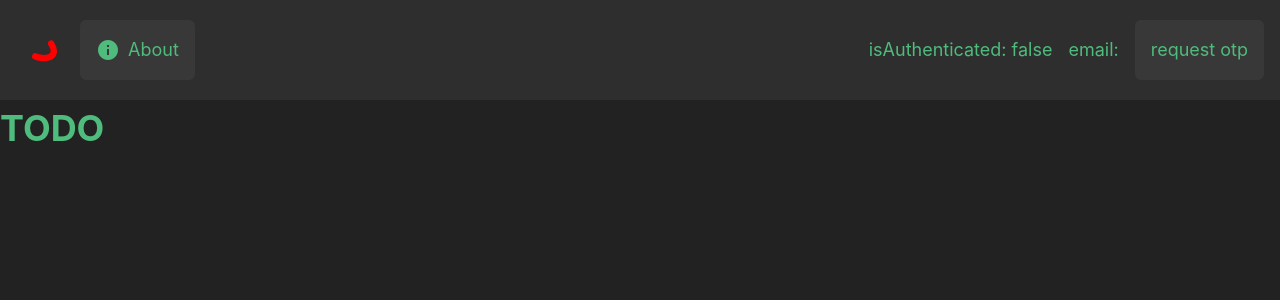
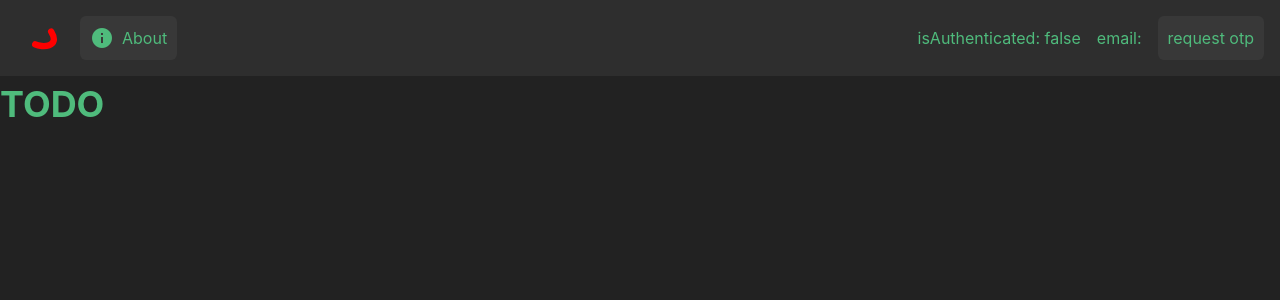
Before and after one commit to jesse-rb/qolboard-spa, a React (Vite) app: page / in a window 1280 px wide. Shown: the top 300 px of the page. Built offline with nearby package versions, Linux system fonts and the light colour scheme.

Commit message:
(fix) setup resize observer to track resizing of header in CSS property

```diff
--- a/src/App.css
+++ b/src/App.css
@@ -80,8 +80,6 @@ body {
     margin: 0;
     background-color: var(--color-back);
     color: var(--color-fore);
-
-    @apply text-lg;
 }
 
 * {
--- a/src/components/Button.tsx
+++ b/src/components/Button.tsx
@@ -8,7 +8,7 @@ function Button({ onClick, children, className }: TypeProps) {
     return (
         <>
             <button
-                className={`hover:animate-hover active:animate-click p-4 bg-back-3 rounded-md inline-flex gap-2 items-center${className && " " + className}`}
+                className={`hover:animate-hover active:animate-click p-2.5 bg-back-3 rounded-md inline-flex gap-2 items-center${className && " " + className}`}
                 onClick={onClick}
             >
                 {children}
--- a/src/components/Modal.tsx
+++ b/src/components/Modal.tsx
@@ -56,7 +56,7 @@ function Modal({ children, isOpen, close }: TypeProps) {
                     className={`${isOpen ? "animate-fade-in" : "animate-fade-out"}`}
                 >
                     {/* Empty so that opacity does not affect "inner" */}
-                    <div className="bg-back-3 opacity-40 z-unset absolute inset-0 "></div>
+                    <div className="bg-[#303030] opacity-50 z-unset absolute inset-0 "></div>
                 </div>
                 <div
                     className={`z-10 rounded-md border-t-8 border-b-8 border-back-3 p-4 opacity-100 h-fit w-full sm:w-fit sm:min-w-md bg-back-2 ${isOpen ? "animate-slide-in" : "animate-slide-out"}`}
--- a/src/routes/layout/Layout.tsx
+++ b/src/routes/layout/Layout.tsx
@@ -5,6 +5,7 @@ import Button from "../../components/Button";
 import Icon from "../../components/Icon";
 import AboutModal from "./modals/AboutModal";
 import { useStateModal } from "../../components/Modal";
+import { useEffect, useRef } from "react";
 
 type TypeProps = {
     authService: TypeAuthService;
@@ -13,6 +14,34 @@ type TypeProps = {
 function Layout({ authService }: TypeProps) {
     const { auth, setAuth } = useAuth();
     const aboutModal = useStateModal(false);
+    const headerDivRef = useRef<HTMLDivElement>(null);
+
+    const resizeObserver = useRef(
+        new ResizeObserver((entries) => {
+            for (const entry of entries) {
+                // Handle header height resize
+                if (
+                    headerDivRef.current &&
+                    entry.target === headerDivRef.current
+                ) {
+                    document.body.style.setProperty(
+                        "--header-height",
+                        `${entry.contentRect.height}px`,
+                    );
+                }
+            }
+        }),
+    );
+
+    // Observe resizes
+    useEffect(() => {
+        headerDivRef.current &&
+            resizeObserver.current.observe(headerDivRef.current);
+        return () => {
+            headerDivRef.current &&
+                resizeObserver.current.unobserve(headerDivRef.current);
+        };
+    }, [headerDivRef.current]);
 
     /*
      * TODO: temporary placeholder to demonstrate useAuth(), should be moved to it's own auth related components
@@ -32,7 +61,10 @@ function Layout({ authService }: TypeProps) {
 
     return (
         <>
-            <div className="bg-back-2 min-h-(--header-height) w-full flex flex-col sm:flex-row sm:items-center sm:justify-between gap-4 p-4">
+            <div
+                ref={headerDivRef}
+                className="bg-back-2 w-full flex flex-col sm:flex-row sm:items-center sm:justify-between gap-4 p-4"
+            >
                 <div className="flex items-center gap-4">
                     <Link to="/" className="pl-4 h-full flex items-center">
                         <img src="/qolboard.svg" className="min-w-8" />
```
